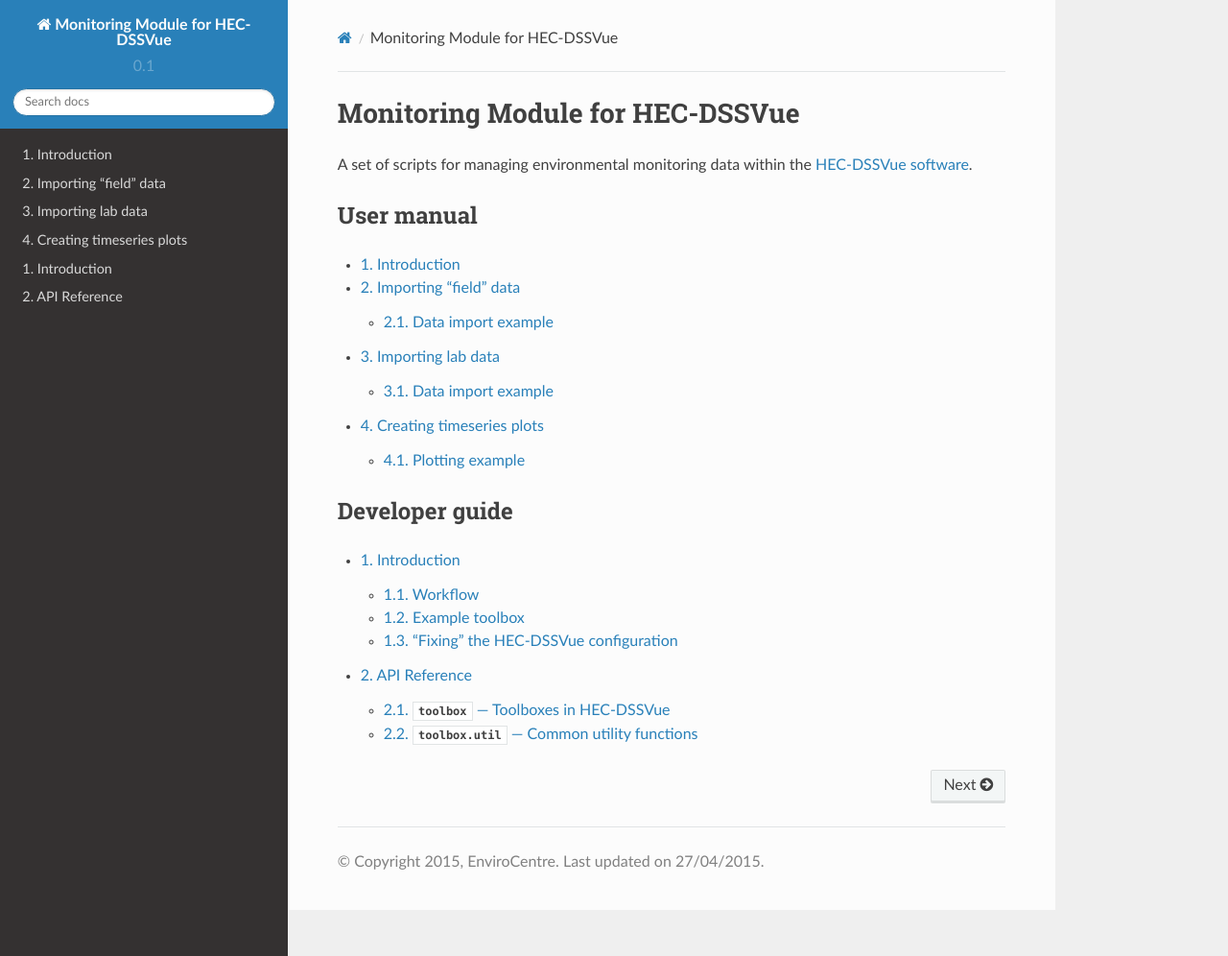
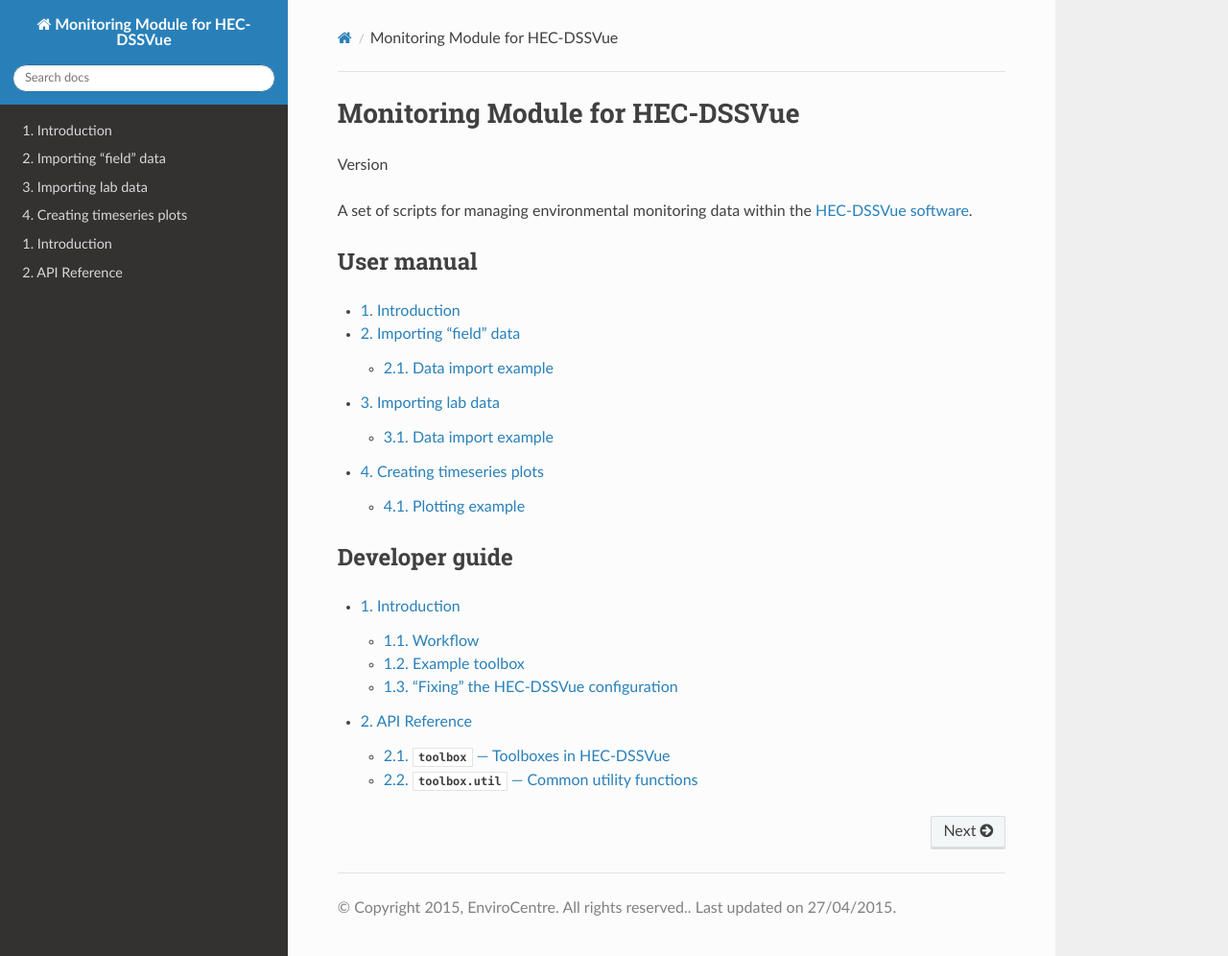
Before and after one commit to EnviroCentre/monitoring-module, a Sphinx documentation site: the page built from docs/source/index.rst, in a window 1280 px wide and 996 px high. Shown: the whole window at 96% size. Built offline with Sphinx 7.4.7 and the Read the Docs theme 2.0.0, drawn with Linux system fonts in a browser that asks for light colours; the version number could not be read and is left out.

Commit message:
use git tag as version in docs

```diff
--- a/docs/source/conf.py
+++ b/docs/source/conf.py
@@ -1,5 +1,11 @@
+# -*- coding: utf-8 -*-
+
 import os
+from subprocess import check_output
 import sys
+
+git_args = ['git', 'describe', '--tags', '--always']
+git_tag = check_output(git_args, universal_newlines=True)
 
 sys.path.insert(0, os.path.abspath('../../src'))
 
@@ -23,9 +29,9 @@
 master_doc = 'index'
 
 project = 'Monitoring Module for HEC-DSSVue'
-copyright = '2015, EnviroCentre'
-version = '0.1'
-release = '0.1.0'
+copyright = '2015, EnviroCentre. All rights reserved.'
+version = '.'.join(git_tag.strip('v').split(".")[0:2])
+release = git_tag.strip('v')
 pygments_style = 'sphinx'
 
 # -- Options for HTML output ----------------------------------------------
@@ -39,5 +45,6 @@
 html_static_path = ['_static']
 html_last_updated_fmt = '%d/%m/%Y'
 html_show_sourcelink = False
+html_copy_source = False
 html_show_sphinx = False
 htmlhelp_basename = 'doc'
--- a/docs/source/index.rst
+++ b/docs/source/index.rst
@@ -1,5 +1,8 @@
 Monitoring Module for HEC-DSSVue
 ================================
+
+Version |release|
+
 
 A set of scripts for managing environmental monitoring data within the
 `HEC-DSSVue software <http://www.hec.usace.army.mil/software/hec-dssvue/>`_.
```
